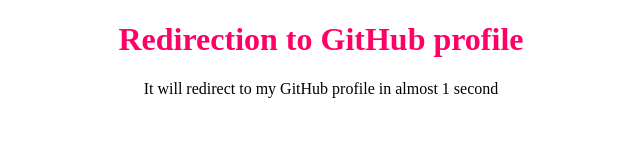
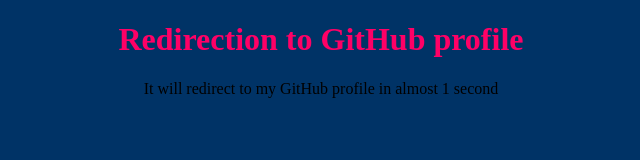
Before and after one commit to sudo-nautilus/sudo-nautilus.github.io, a plain HTML site: page index.html in a window 1280 px wide. Shown: the whole page, without its empty margins (319-959 px from the left). Drawn offline with Linux system fonts and the light colour scheme.

Commit message:
Add bgcolor

```diff
--- a/index.html
+++ b/index.html
@@ -17,7 +17,7 @@
 
 
 
-<body>
+<body style="background-color:#003366;">
 
     <h1 style="text-align:center;color:#ff0066;">
 
```
